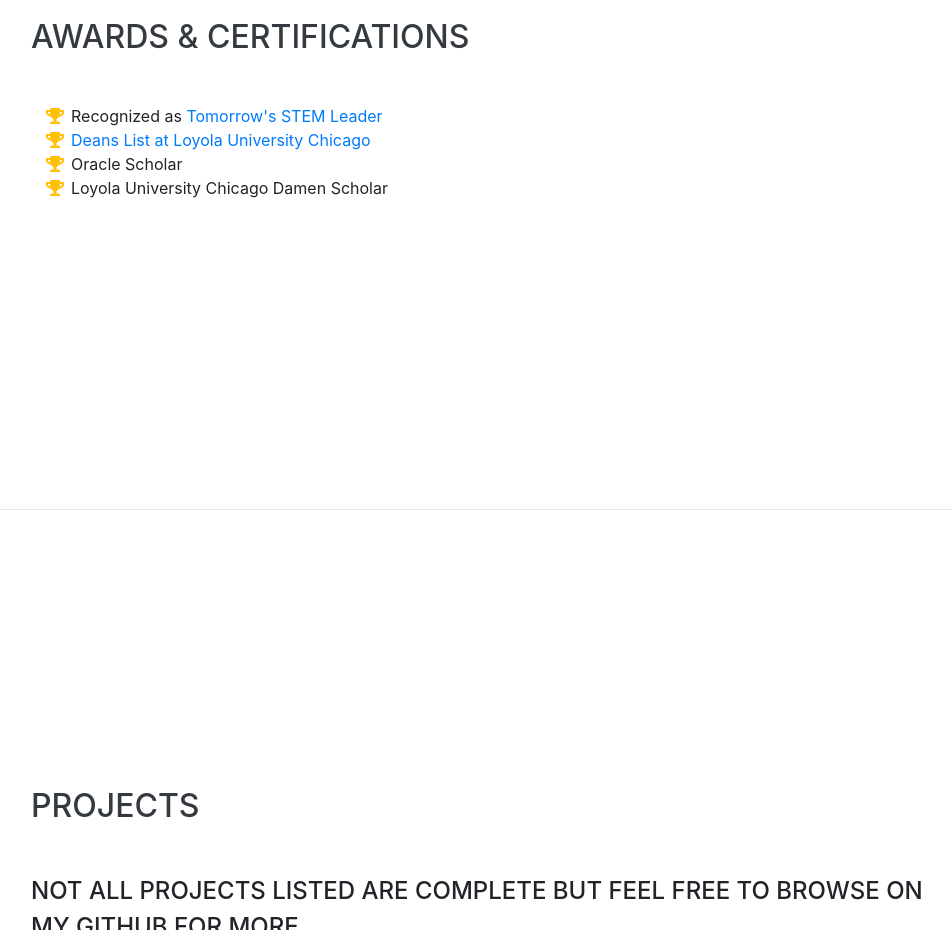
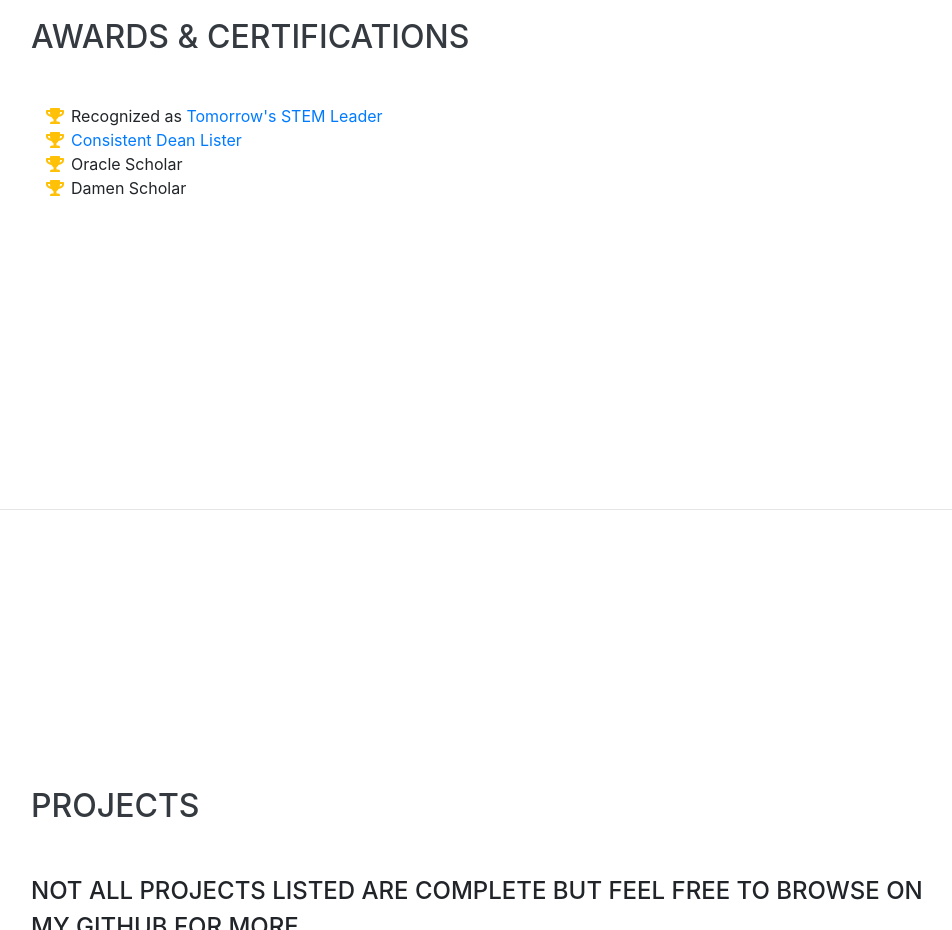
Before and after one commit to emontenegro410/onlineresume, a website with bundled scripts: page index.html in a window 1280 px wide. Shown: the part 3980-4910 px from the top of the page, without its empty margins (289-1241 px from the left). Built offline with nearby package versions, Linux system fonts and the light colour scheme; a web font is replaced by a local one.

Commit message:
Update index.html

```diff
--- a/index.html
+++ b/index.html
@@ -257,13 +257,13 @@
             Recognized as <a href="https://luc.edu/features/stories/academics/stemstudents/"> Tomorrow's STEM Leader</a></li>
           <li>
             <i class="fa-li fa fa-trophy text-warning"></i>
-            <a href="img\deanlist.pdf">Deans List at Loyola University Chicago</a></li>
+            <a href="img\deanlist.pdf">Consistent Dean Lister </a></li>
           <li>
             <i class="fa-li fa fa-trophy text-warning"></i>
-            Oracle Scholar</li>
+             Oracle Scholar</li>
           <li>
             <i class="fa-li fa fa-trophy text-warning"></i>
-            Loyola University Chicago Damen Scholar</li>
+            Damen Scholar</li>
         </ul>
       </div>
     </section>
```
